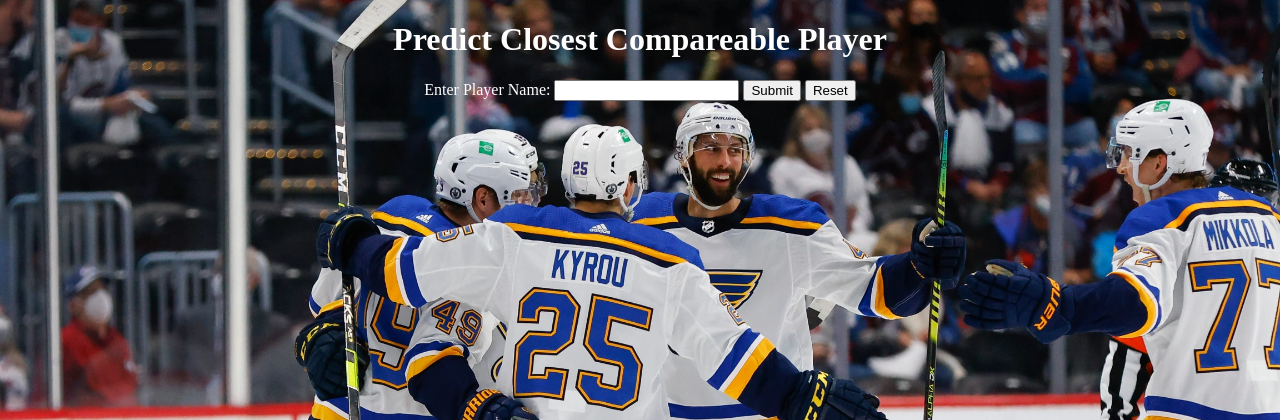
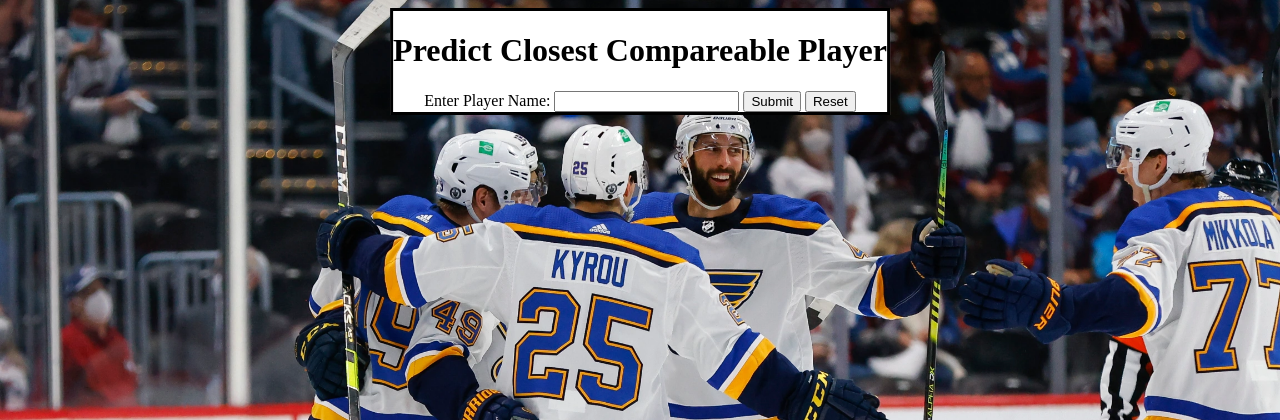
Before and after one commit to TylerDavidchuk97/hockey_final_project, a Flask app: template templates/predict_knn.html in a window 1280 px wide. Shown: the top 420 px of the page. Run offline with Flask 2, Linux system fonts and the light colour scheme; the template is opened without the code that fills it, so the values that code supplies are empty; parts of the project's set-up code (start-up, migrations or seed data) failed here and were passed over.

Commit message:
Centered and wrapped text and buttons to top

```diff
--- a/main.py
+++ b/main.py
@@ -1,12 +1,8 @@
 import pickle
-import import_ipynb
 import pandas as pd
 import tensorflow as tf
 from flask import Flask, render_template, jsonify, request
 from keras.models import load_model
-from project import players
-
-
 
 #create flask app
 app = Flask(__name__)
@@ -28,15 +24,12 @@ LSTM_model = load_model('Hockey_LSTM_Model.h5')
 def index_view():
     return render_template('index.html')
 
-@app.route('/predict_lstm.html', methods=['POST'])
+@app.route('/predict_lstm.html', methods=['POST', 'GET'])
 def predict():
-
-    player = request.json(force=True)
-
 
     return render_template('predict_lstm.html')
 
-@app.route('/predict_knn.html', methods=['POST'])
+@app.route('/predict_knn.html', methods=['POST', 'GET'])
 def closest():
 
     return render_template('predict_knn.html')
--- a/static/style.css
+++ b/static/style.css
@@ -4,9 +4,14 @@
   }
 
 #border {
-  border:5px;
+  position: absolute;
+  left: 50%;
+  transform: translateX(-50%);
+  display: inline-block;
+  overflow: hidden;
+  text-align: center;
   border-style:solid;
   border-color:#000000;
-  text-align: center;
-  color: rgb(255, 255, 255);
+  background: #ffffff;
+  color: #000000;
 }
--- a/templates/predict_knn.html
+++ b/templates/predict_knn.html
@@ -15,10 +15,10 @@
 </head>
 
 <body>
-  <div id="center">
-	<h1 id="center">Predict Closest Compareable Player</h1>
-  <form action="/predict_lstm.html">
-    <label for="fname" id="center">Enter Player Name:</label>
+  <div id="border">
+	<h1>Predict Closest Compareable Player</h1>
+  <form action="/predict_knn.html">
+    <label for="fname">Enter Player Name:</label>
     <input type="text" id="name" name="name" >
     <input type="submit" value="Submit">
     <input type="reset">
--- a/templates/predict_lstm.html
+++ b/templates/predict_lstm.html
@@ -15,10 +15,10 @@
 </head>
 
 <body>
-  <div id="center">
-	<h1 id="center">Predict Player PPG</h1>
+  <div id="border">
+	<h1>Predict Player PPG</h1>
   <form action="/predict_lstm.html">
-    <label for="fname" id="center">Enter Player Name:</label>
+    <label for="fname">Enter Player Name:</label>
     <input type="text" id="name" name="name" >
     <input type="submit" value="Submit">
     <input type="reset">
```
